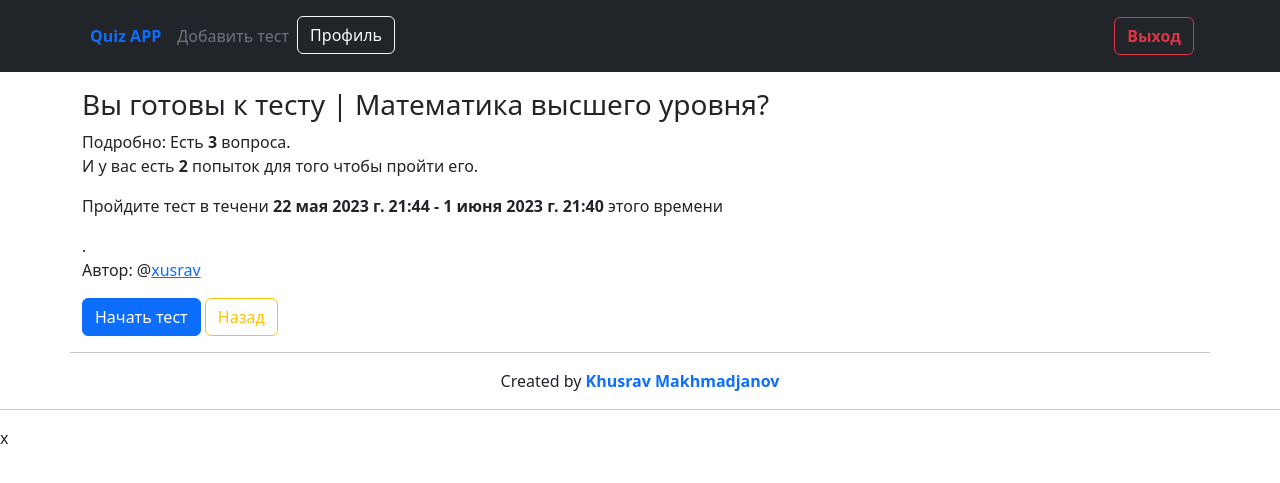
After one commit to xusraw1/quiz-app, a Django app: page /ready_to_test/1/ in a window 1280 px wide. The commit adds this page. Shown: the top 483 px of the page. Run offline with Django 4.2, Linux system fonts and the light colour scheme; a user stored in the database is signed in; data comes from the database, SQL or seed files in the repository; both versions use the stored data as it was after the commit; some libraries are stand-ins or nearby versions.

Commit message:
Создал вюху для подтверждения на готовность к тесту и его подключил у урлу приложение, также создал шаблон для него и вывел список тестов на главную страницу, под конец проверил как всё работает

```diff
--- a/quiz_main/urls.py
+++ b/quiz_main/urls.py
@@ -4,4 +4,5 @@
 urlpatterns = [
     path('', index, name='index'),
     path('signup/', sign_up, name='signup'),
+    path('ready_to_test/<int:pk>/', ready_to_test, name='ready_to_test')
 ]
--- a/quiz_main/views.py
+++ b/quiz_main/views.py
@@ -1,6 +1,14 @@
-from django.shortcuts import render, redirect
+from django.shortcuts import render, redirect, get_object_or_404
 from django.contrib.auth.models import User
 from django.contrib.auth.forms import UserCreationForm
+from .models import Test, Question
+from django.contrib.auth.decorators import login_required
+
+
+@login_required(login_url='login')
+def ready_to_test(request, pk):
+    test = get_object_or_404(Test, id=pk)
+    return render(request, 'ready_to_test.html', {'test': test})
 
 
 def sign_up(request):
@@ -14,4 +22,5 @@
 
 
 def index(request):
-    return render(request, 'index.html')
+    tests = Test.objects.all()
+    return render(request, 'index.html', {'tests': tests})
--- /dev/null
+++ b/templates/ready_to_test.html
@@ -0,0 +1,17 @@
+{% extends 'base.html' %}
+{% block title %}
+    Ready
+{% endblock %}
+{% block content %}
+    <div class="container mt-3">
+        <h3>Вы готовы к тесту | {{ test.title }}?</h3>
+        <p>
+            Подробно: Есть <strong>{{ test.question_set.all.count }}</strong> вопроса.
+            <br>И у вас есть <strong>{{ test.max_attempts }}</strong> попыток для того чтобы пройти его.
+        </p>
+        <p>Пройдите тест в течени <b>{{ test.start_date }} - {{ test.end_time }}</b> этого времени</p>.
+        <p>Автор: @<a href="#">{{ test.author }}</a></p>
+        <a href="#" class="btn btn-primary">Начать тест</a>
+        <a href="{% url 'index' %}" class="btn btn-outline-warning">Назад</a>
+    </div>
+{% endblock %}
```
Also changed, not shown: templates/index.html (+14 -1 lines), db.sqlite3.
